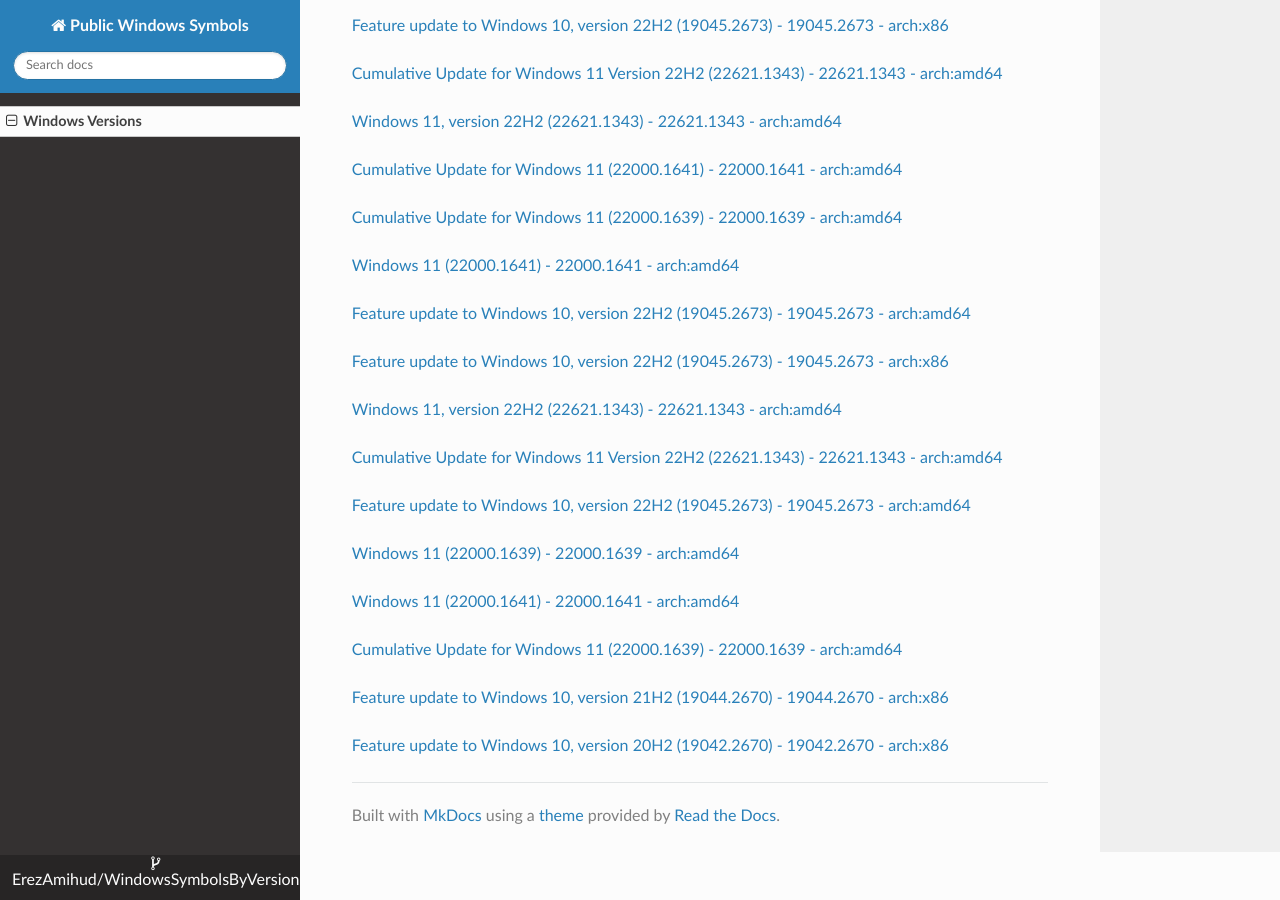
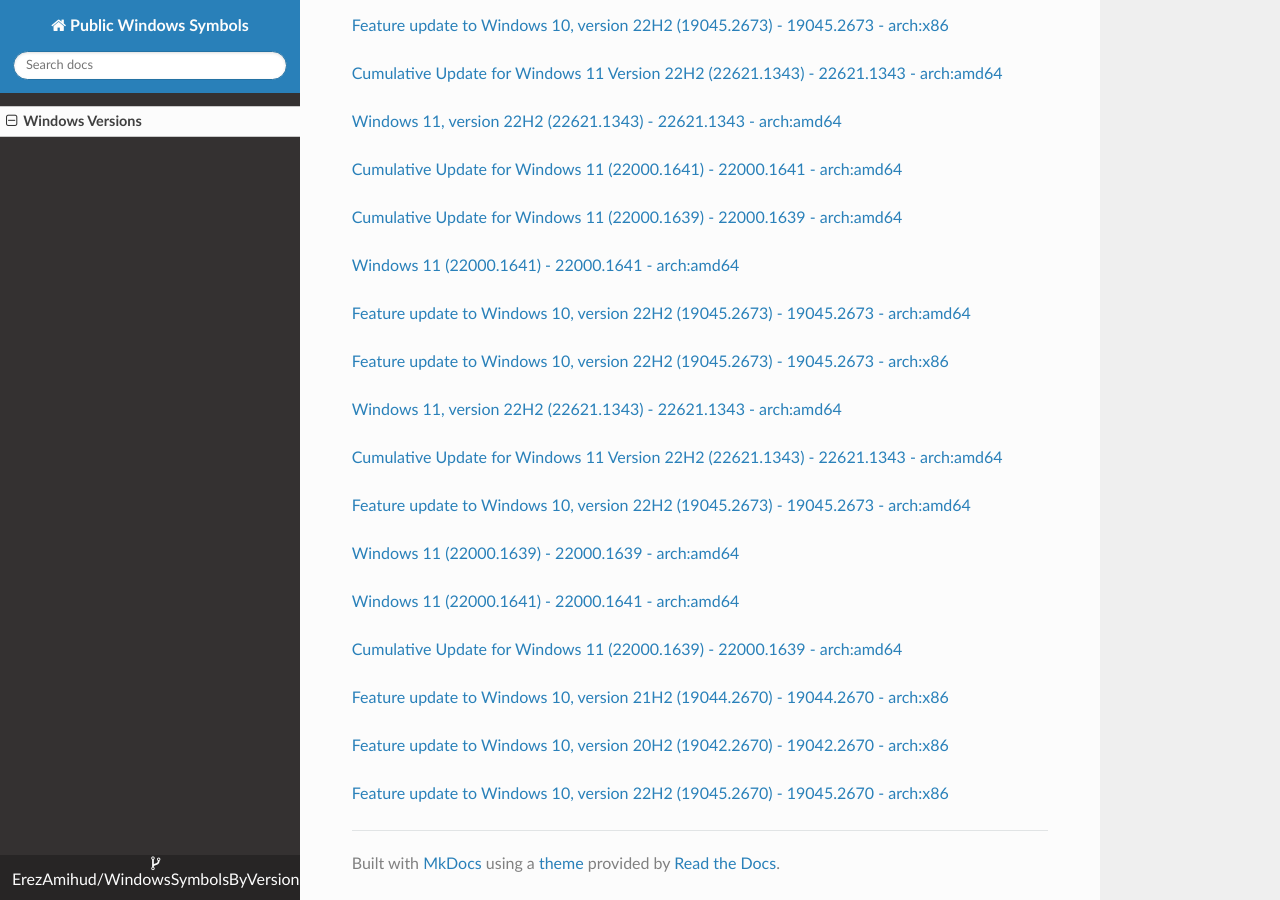
Before and after one commit to ErezAmihud/WindowsSymbolsByVersion, an MkDocs documentation site: the page built from docs/index.md, in a window 1280 px wide and 900 px high, scrolled down 38093 px. Built offline with MkDocs 1.6.1, drawn with Linux system fonts in a browser that asks for light colours; nearby versions of some CDN libraries.

Commit message:
Automated commit, add manifest for 673fde7d-af91-4412-9636-a21f5175e69d

```diff
--- a/docs/index.md
+++ b/docs/index.md
@@ -2218,3 +2218,6 @@
 
 
 [Feature update to Windows 10, version 20H2 (19042.2670) - 19042.2670 - arch:x86](https://github.com/ErezAmihud/WindowsSymbolsByVersion/blob/main/manifests/48541db7-b8ab-4cf5-85f0-2a1d93bbb175.manifest)
+
+
+[Feature update to Windows 10, version 22H2 (19045.2670) - 19045.2670 - arch:x86](https://github.com/ErezAmihud/WindowsSymbolsByVersion/blob/main/manifests/673fde7d-af91-4412-9636-a21f5175e69d.manifest)
```
Also changed, not shown: process_builds.json (+1 -1 lines), 1 other file.
